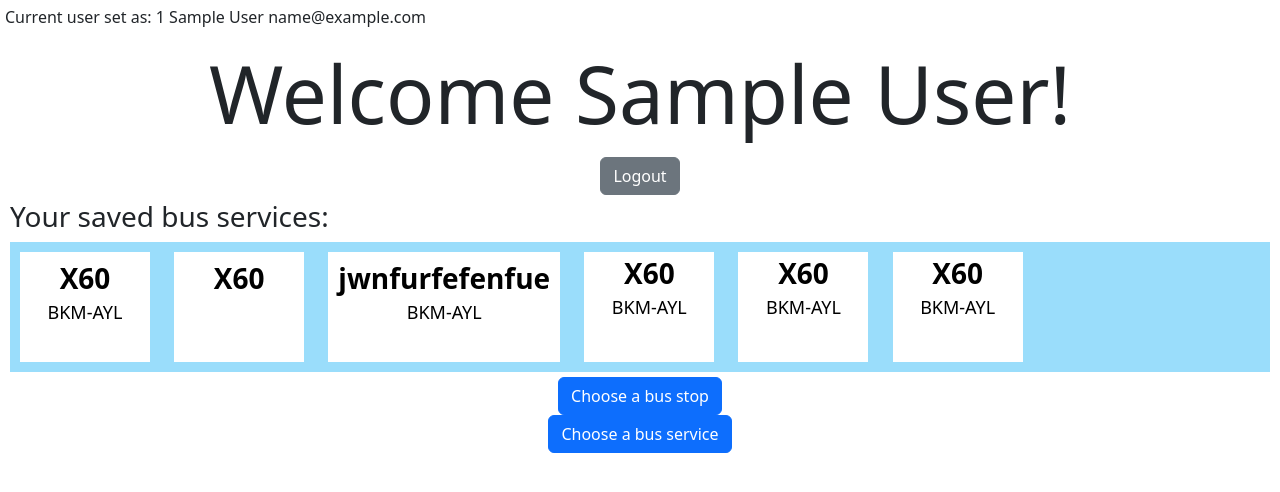
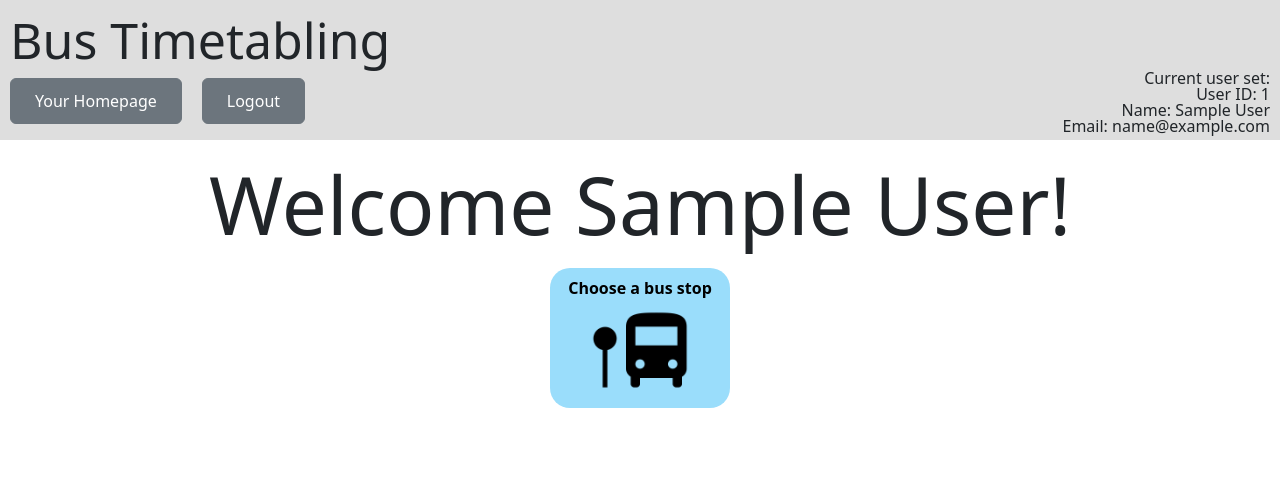
Before and after one commit to ethsum1/bus-timetabling, a PHP site: page /user-homepage.php in a window 1280 px wide. Shown: the top 492 px of the page. Run offline with PHP 8.4, Linux system fonts and the light colour scheme; the visitor is signed in with stand-in values (Sample User, id 1).

Commit message:
Improved UI/styling and header section

```diff
--- a/header.php
+++ b/header.php
@@ -6,9 +6,34 @@
     <meta name="viewport" content="width=device-width, initial-scale=1.0">
     <link href="https://cdn.jsdelivr.net/npm/bootstrap@5.2.1/dist/css/bootstrap.min.css" rel="stylesheet" integrity="sha384-iYQeCzEYFbKjA/T2uDLTpkwGzCiq6soy8tYaI1GyVh/UjpbCx/TYkiZhlZB6+fzT" crossorigin="anonymous">
     <link href="style/main.css" rel="stylesheet">
-
-    <title>Homepage</title>
 </head>
 <body>
 
-<?php session_start(); ?>
+<?php
+session_start();
+if (isset($_SESSION['user_id'])) {
+?>
+
+    <div id="header-box">
+        <h1>Bus Timetabling</h1>
+
+        <div class="header-btn-group">
+            <button class="btn btn-secondary"><a href="user-homepage.php">Your Homepage</a></button>
+            <form action="includes/logout.inc.php" action="post">
+                <button class="btn btn-secondary" name="logout">Logout</button>
+            </form>
+        </div>
+
+        <div class="current_user_info">
+            <p >Current user set:</p>
+
+            <?php
+                echo "<p>User ID: ".$_SESSION["user_id"]."</p>";
+                echo "<p>Name: ".$_SESSION["user_fname"]."</p>";
+                echo "<p>Email: ".$_SESSION["user_email"]."</p>";
+            ?>
+        </div>
+
+    </div>
+
+<?php } ?>
--- a/style/main.css
+++ b/style/main.css
@@ -1,9 +1,9 @@
 *{
-    margin:5px;
+    margin:0px;
 }
 
 h1,h2{
-    text-align: center;
+    text-align: left;
 }
 
 .btn {
@@ -11,11 +11,28 @@ h1,h2{
     margin: 0 auto;
 }
 
+.btn.btn-lft {
+    margin-left: 0;
+}
+
+.homepage-title h1{
+    text-align: center;
+}
+
+.index-btn button{
+    margin-left: 50px;
+}
+
 #login-box,#register-box{
     border: 2px black solid;
     margin: 1em;
     padding: 1em;
     border-radius: 10px;
+}
+
+.alert{
+    margin-left: 15px;
+    margin-right: 15px;
 }
 
 div.user_homepage.saved_buses{
@@ -42,6 +59,8 @@ div.user_homepage.saved_buses{
     height: 110px;
 }
 
+
+
 .title{
     margin:0;
     font-size: 28px;
@@ -52,12 +71,74 @@ div.user_homepage.saved_buses{
     font-size:18px;
 }
 
-div.user_homepage.saved_buses a{
+#header-box {
+    margin: 0;
+    background-color: #dedede;
+    padding: 10px;
+    height: 140px;
+}
+
+#header-box h1{
+    font-size: 50px;
+}
+
+.header-btn-group button {
+    padding: 10px 24px;
+    margin-right: 20px;
+    cursor: pointer;
+    float: left;
+}
+
+a{
+    text-decoration: none;
+    color: white;
+}
+
+a:hover{
+    color: white;
+}
+
+.current_user_info {
+    width: auto;
+}
+
+.current_user_info p{
+    line-height: 0;
+    text-align: right;
+}
+
+
+/* User homepage buttons */
+
+.homepage-btn{
+    border-radius: 20px;
+    padding: 10px;
+    width: 180px;
+    height: 140px;
+    background-color: #9ADDFB;
+    line-height: 0;
+    margin: 0 auto;
+}
+
+.homepage-btn:hover{
+    background-color: #81caed;
+}
+
+.homepage-btn img{
+    width: 70%;
+    transform: translate(0px,-10px);
+    display: block;
+    margin-left: auto;
+    margin-right: auto;
+}
+
+.homepage-btn p{
+    padding-top: 10px;
     text-align: center;
-    text-decoration: none;
+    font-weight: bold;
     color: black;
 }
 
-div.user_homepage.saved_buses a:hover {
-    background-color: black;
+.display-1{
+    text-align: center;
 }
--- a/user-homepage.php
+++ b/user-homepage.php
@@ -1,7 +1,5 @@
 <?php
     include_once 'header.php';
-    echo "Current user set as: ".$_SESSION["user_id"]." ".$_SESSION["user_fname"]." ".$_SESSION["user_email"];
-
 ?>
 
 <h1 class="my-3 display-1">Welcome
@@ -10,11 +8,7 @@
 
 
 
-<form action="includes/logout.inc.php" action="post">
-    <button class="btn btn-secondary" name="logout">Logout</button>
-</form>
-
-<h3>Your saved bus services:</h3>
+<!-- <h3>Your saved bus services:</h3>
 <div class="user_homepage saved_buses">
     <a href="#x60">
         <div class="service">
@@ -60,10 +54,16 @@
 
 
 
+</div> -->
+<div class="homepage-btn">
+    <a href="bus-stop-selector.php">
+        <p>Choose a bus stop</p>
+        <img src="media/bus_stop_icon.png">
+    </a>
 </div>
 
-<button class="btn btn-primary" onclick="href('bus-stop-selector.php');">Choose a bus stop</button>
-<button class="btn btn-primary">Choose a bus service</button>
+<!-- <button class="btn btn-primary" onclick="href('bus-stop-selector.php');">Choose a bus stop</button>
+<button class="btn btn-primary">Choose a bus service</button> -->
 
 <?php
     include_once 'footer.php'
```
Also changed, not shown: index.php (+12 -10 lines), media/bus_clock_icon.png (added), media/bus_stop_icon.png (added).
